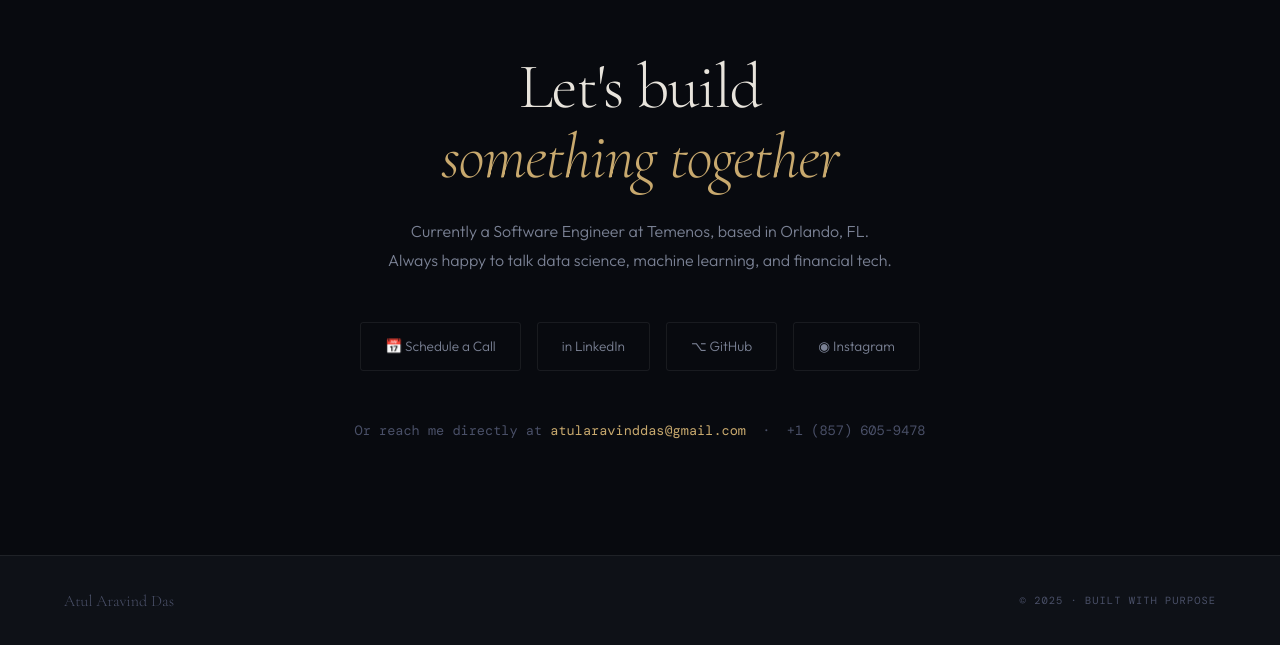
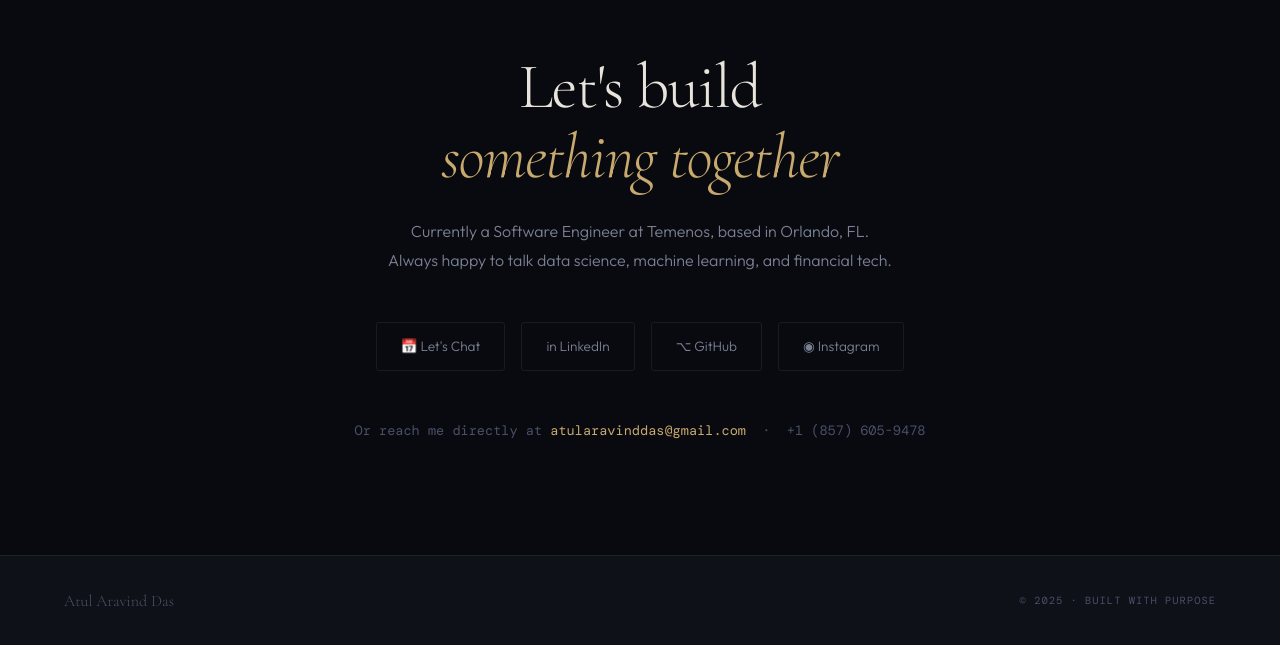
Before and after one commit to AtulAravindDas/My-Personal-Website, a plain HTML site: page index.html in a window 1280 px wide. Shown: the part 8279-8924 px from the top of the page. Drawn offline with nearby package versions, Linux system fonts and the light colour scheme; a web font is replaced by a local one.

Commit message:
Rename Schedule a Call button to Let's Chat

```diff
--- a/index.html
+++ b/index.html
@@ -3448,7 +3448,7 @@ AAAAAAAAAAAAAAAAAE+gJ9AKACAAAAAAAAAAAAAAAAAAAAAAAAAAAAAAAAAAP//Z" alt="AbsoluteC
         Always happy to talk data science, machine learning, and financial tech.
       </p>
       <div class="contact-links">
-        <a href="https://calendly.com/atularavinddas" target="_blank" class="contact-link">📅 Schedule a Call</a>
+        <a href="https://calendly.com/atularavinddas" target="_blank" class="contact-link">📅 Let's Chat</a>
         <a href="https://linkedin.com/in/atularavinddas" target="_blank" class="contact-link">in LinkedIn</a>
         <a href="https://github.com/AtulAravindDas" target="_blank" class="contact-link">⌥ GitHub</a>
         <a href="https://www.instagram.com/atuladas/" target="_blank" class="contact-link">◉ Instagram</a>
```
